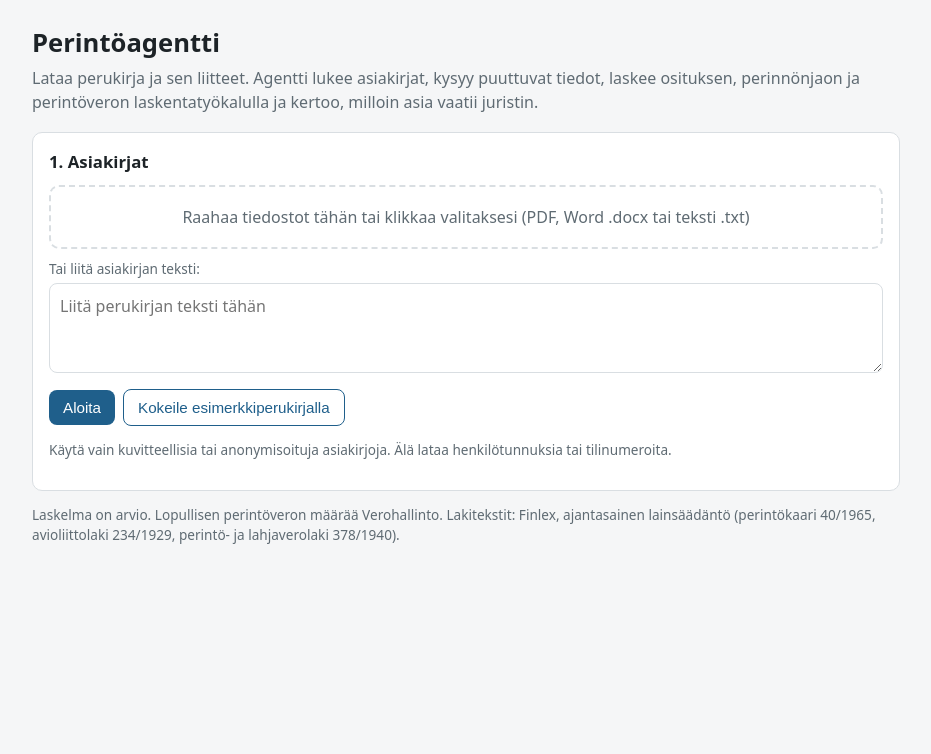
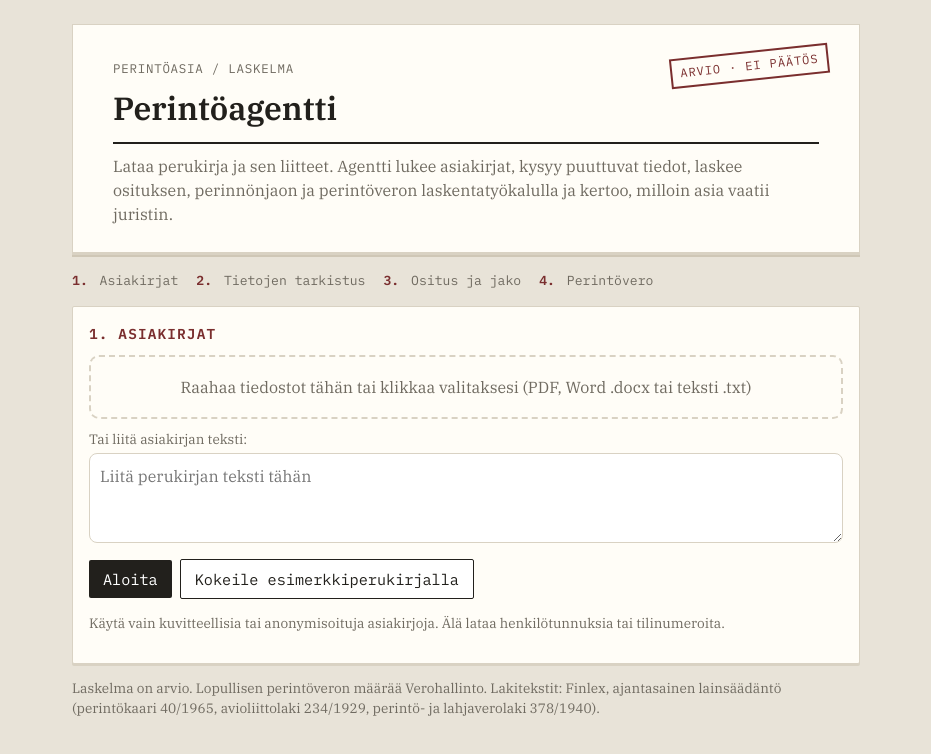
Before and after one commit to tinatsugmail/perintoagentti, a plain HTML site: page index.html in a window 1280 px wide. Shown: the whole page, without its empty margins (174-1105 px from the left). Drawn offline with nearby package versions, Linux system fonts and the light colour scheme.

Commit message:
Add files via upload

```diff
--- a/index.html
+++ b/index.html
@@ -44,12 +44,22 @@
   .hidden { display:none; }
   .small { font-size:.85rem; color:var(--muted); }
   .status { font-size:.85rem; color:var(--muted); min-height:1.2em; }
+:root{--ink:#22201c;--muted:#6f6a60;--line:#d9d2c3;--bg:#e8e3d8;--card:#fffdf7;--accent:#7a2e2e;--soft:#f3eee2;}
+body{font-family:"IBM Plex Serif",Georgia,serif;} main{max-width:820px}
+.hero{background:var(--card);border:1px solid var(--line);box-shadow:0 2px 0 var(--line),0 4px 0 #cfc7b6;padding:34px 40px 26px;margin-bottom:18px;position:relative}
+.hero .leima{position:absolute;right:30px;top:26px;border:2px solid var(--accent);color:var(--accent);font-family:"IBM Plex Mono",monospace;font-size:.75rem;padding:4px 8px;transform:rotate(-6deg);letter-spacing:.08em}
+.hero .dnro{font-family:"IBM Plex Mono",monospace;font-size:.78rem;color:var(--muted);letter-spacing:.06em}
+.hero h1{font-size:2rem;margin:6px 0 10px;border-bottom:2px solid var(--ink);padding-bottom:10px}.hero p{margin:0;color:var(--muted)}
+.vaiheet{font-family:"IBM Plex Mono",monospace;font-size:.82rem;color:var(--muted);margin:0 0 16px;display:flex;gap:18px;flex-wrap:wrap}.vaiheet b{color:var(--accent);margin-right:4px}.vaiheet b::after{content:"."}
+.card{border-radius:2px;box-shadow:0 2px 0 var(--line)} h2{font-family:"IBM Plex Mono",monospace;text-transform:uppercase;letter-spacing:.08em;font-size:.9rem;color:var(--accent)}
+button{background:var(--ink);border-radius:2px;font-family:"IBM Plex Mono",monospace} button.ghost{color:var(--ink);border-color:var(--ink)}
+.msg{border-radius:2px}.msg.user{background:var(--soft)}
 </style>
+<link href="https://fonts.googleapis.com/css2?family=IBM+Plex+Serif:wght@400;600&family=IBM+Plex+Mono:wght@400;600&display=swap" rel="stylesheet">
 </head>
 <body>
 <main>
-  <h1>Perintöagentti</h1>
-  <p class="sub">Lataa perukirja ja sen liitteet. Agentti lukee asiakirjat, kysyy puuttuvat tiedot, laskee osituksen, perinnönjaon ja perintöveron laskentatyökalulla ja kertoo, milloin asia vaatii juristin.</p>
+  <header class="hero"><div class="leima">ARVIO · EI PÄÄTÖS</div><div class="dnro">PERINTÖASIA / LASKELMA</div><h1>Perintöagentti</h1><p>Lataa perukirja ja sen liitteet. Agentti lukee asiakirjat, kysyy puuttuvat tiedot, laskee osituksen, perinnönjaon ja perintöveron laskentatyökalulla ja kertoo, milloin asia vaatii juristin.</p></header><div class="vaiheet"><span><b>1</b> Asiakirjat</span><span><b>2</b> Tietojen tarkistus</span><span><b>3</b> Ositus ja jako</span><span><b>4</b> Perintövero</span></div>
 
   <div class="notice hidden" id="koodiLaatikko"><strong>Sivu vaatii pääsykoodin.</strong> Kysy koodi ryhmältä.
     <div class="row"><input id="koodi" type="text" placeholder="Pääsykoodi" style="padding:8px;border:1px solid var(--line);border-radius:8px"><button id="tallennaKoodi">Jatka</button></div>
```
